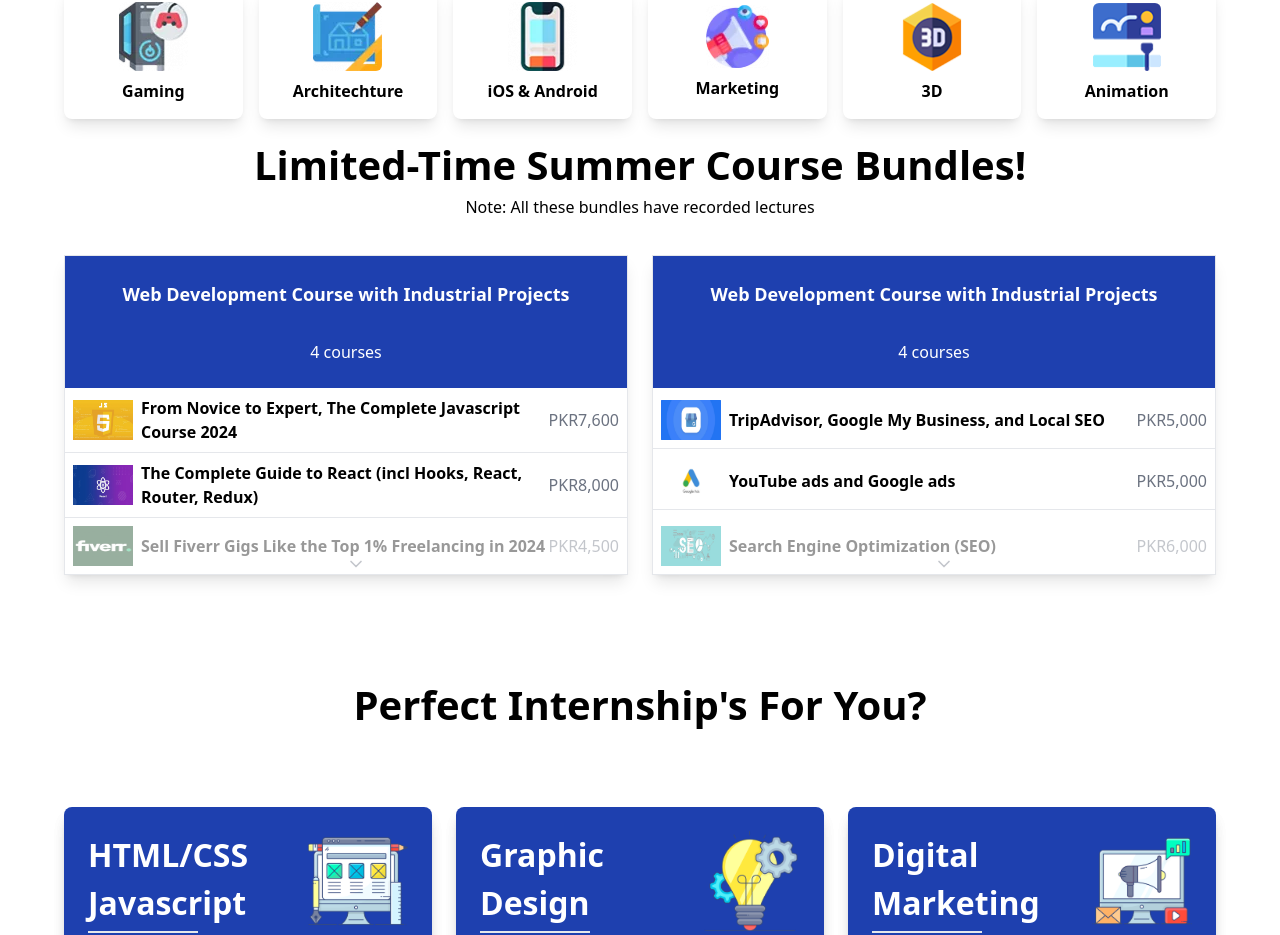
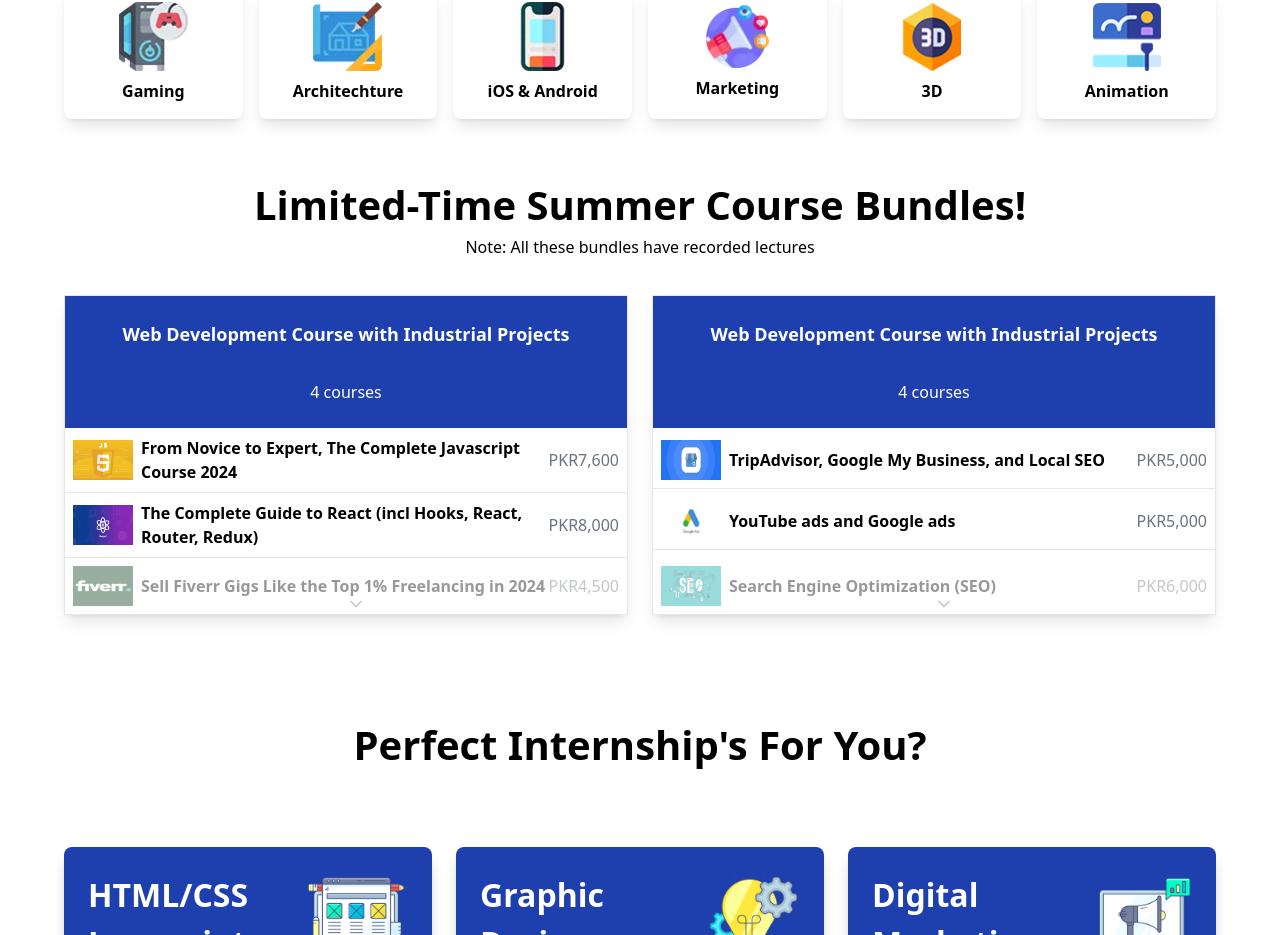
Before and after one commit to asfundmirza/ezitech-Webpage, a React (Vite) app: page / in a window 1280 px wide. Shown: the part 1387-2322 px from the top of the page. Built offline with nearby package versions, Linux system fonts and the light colour scheme.

Commit message:
added some changes in the limited interns section

```diff
--- a/src/sections/middleSection/components/LimitedTime.jsx
+++ b/src/sections/middleSection/components/LimitedTime.jsx
@@ -11,7 +11,7 @@ import { ChevronDown } from "lucide-react";
 
 const LimitedTime = () => {
   return (
-    <div className="flex flex-col w-full items-center     ">
+    <div className="flex flex-col w-full items-center mt-10    ">
       <h1 className="flex justify-center font-bold text-[40px]">
         Limited-Time Summer Course Bundles!
       </h1>
@@ -27,7 +27,7 @@ const LimitedTime = () => {
               </h1>
               <h1 className="font-extralight">4 courses</h1>
             </div>
-            <div className="text-black flex w-full gap-2 border-b p-2 items-center">
+            <div className="text-black flex w-full gap-2 border-b p-2  items-center">
               <div className="flex gap-2 items-center">
                 <img
                   src={Javascript}
```
